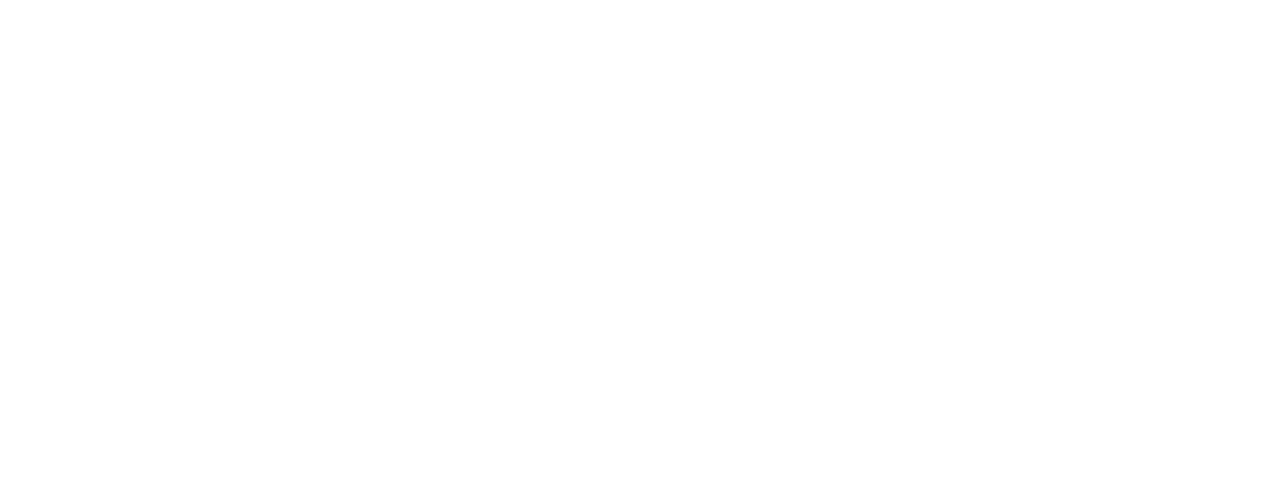
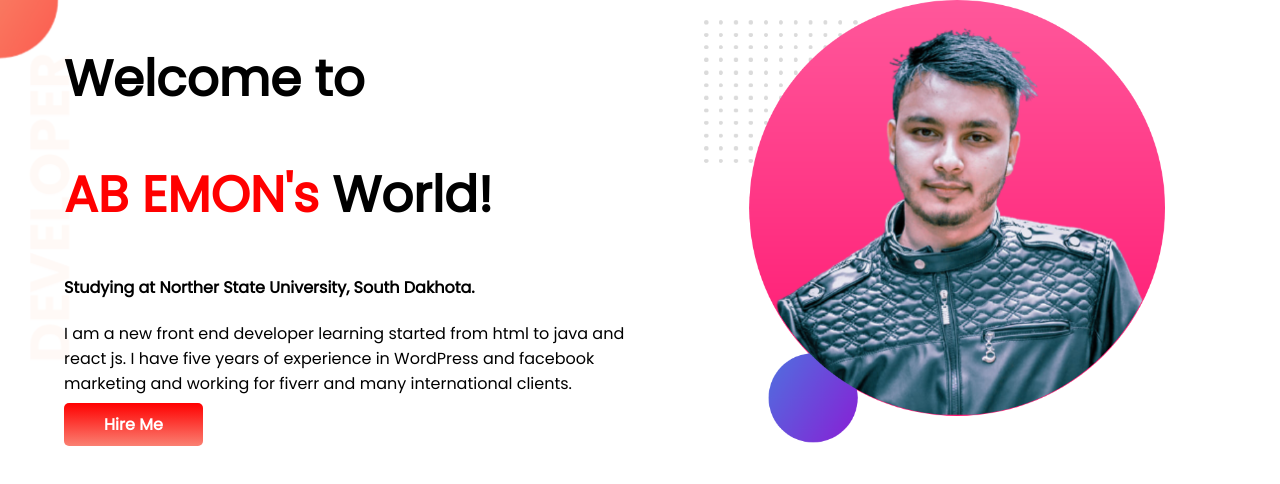
Before and after one commit to Abemon01/my-firs-portfolio, a plain HTML site: page index.html in a window 1280 px wide. Drawn offline with Linux system fonts and the light colour scheme.

Commit message:
top banner donet

```diff
--- a/index.html
+++ b/index.html
@@ -1,13 +1,32 @@
 <!DOCTYPE html>
 <html lang="en">
+
 <head>
     <meta charset="UTF-8">
     <meta http-equiv="X-UA-Compatible" content="IE=edge">
     <meta name="viewport" content="width=device-width, initial-scale=1.0">
-    <title>My First Website</title>
+    <title>My Worlds</title>
+    <link rel="preconnect" href="https://fonts.googleapis.com">
+    <link rel="preconnect" href="https://fonts.gstatic.com" crossorigin>
+    <link href="https://fonts.googleapis.com/css2?family=Poppins&display=swap" rel="stylesheet">
     <link rel="stylesheet" href="style.css">
 </head>
+
 <body>
+    <section class="top-banner">
+        <div class="column-div">
+            <h2>Welcome to</h2>
+            <h2><span class="header-color">AB EMON's</span> World!</h2>
+            <h4>Studying at Norther State University, South Dakhota.</h4>
+            <p>I am a new front end developer learning started from html to java and react js. I have five years of
+                experience in WordPress and facebook marketing and working for fiverr and many international clients.
+            </p>
+            <a class="link-button" target="blank" href="https://github.com/Abemon01/my-firs-portfolio">Hire Me</a>
+        </div>
+        <div class="column-div">
+            <img src="images/ABEMON-01.png" alt="">
+        </div>
+    </section>
+</body>
 
-</body>
 </html>
--- a/style.css
+++ b/style.css
@@ -0,0 +1,33 @@
+body{
+    font-family: 'Poppins', sans-serif;
+    margin:0;
+}
+h2{
+    font-size: 50px;
+}
+.header-color{
+    color:red;
+}
+section{
+    display: flex;
+}
+.column-div{
+    width: 50%;
+    padding-left:5%;
+}
+.column-div img{
+    width: 80%;
+}
+.link-button{
+    text-decoration:none;
+background-image: linear-gradient( red, salmon);
+padding: 10px 40px;
+color:white;
+font-weight: bold;
+border-radius: 5px;
+
+}
+.top-banner{
+    background-image: url(images/top-banner.png);
+    background-repeat: no-repeat;
+}
```
Also changed, not shown: images/ABEMON-01.png (added), images/ABEMON_02.png (added), images/dream-bg.png (added), images/exp-bg.png (added), images/top-banner.png (added), showOff/img-1.jpg (added), showOff/img-2.jpg (added), showOff/img-3.jpg (added).
